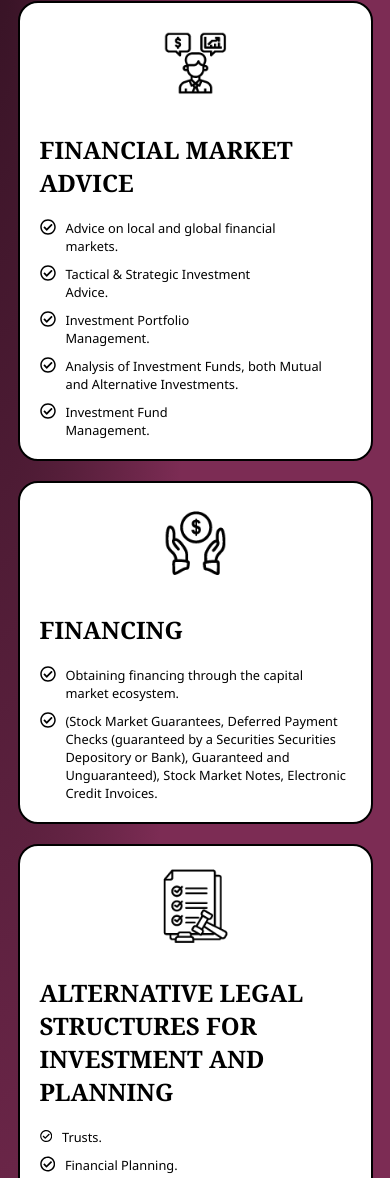
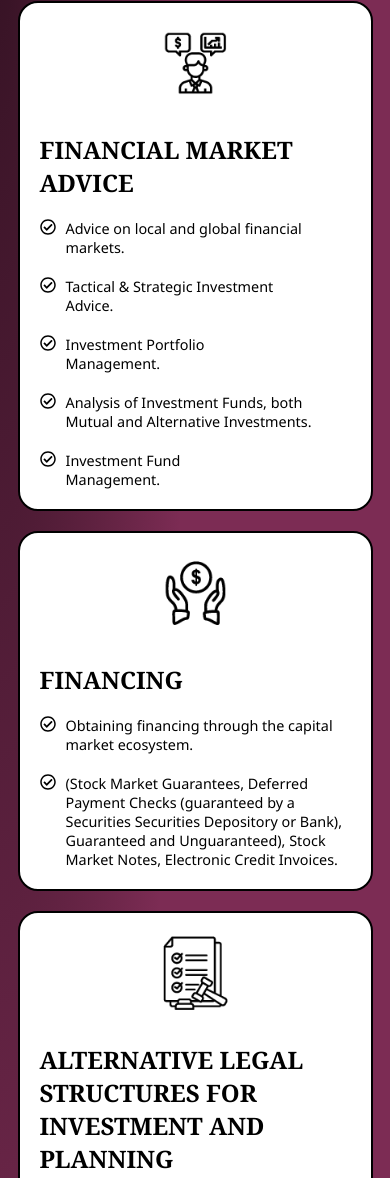
Before and after one commit to agustinurien/capitalagribuisness, an Astro site: page /en/finanzas/Finanzas in a window 390 px wide. Shown: the part 673-1851 px from the top of the page. Built offline with nearby package versions, Linux system fonts and the light colour scheme; Astro itself is replaced by a stand-in of ours; a web font is replaced by a local one.

Commit message:
nosotros change

```diff
--- a/src/components/Hero.astro
+++ b/src/components/Hero.astro
@@ -54,8 +54,8 @@ const translations = await import(`../i18n/locales/${lang}/translation.json`);
   </div>
 
   <div class="asesoramientosContainer">
-    <h3>{translations.hero_subtitulo}</h3>
-    <h4>{translations.hero_slogan}</h4>
+    <h3>{translations.hero_subtitulo} | {translations.hero_slogan}</h3>
+
     <h2 class="and">&</h2>
     <div class="finanzas">
       <a href={`/${lang}/finanzas/Finanzas`}>{translations.navbar_inicio}</a>
--- a/src/pages/[lang]/Nosotros.astro
+++ b/src/pages/[lang]/Nosotros.astro
@@ -351,7 +351,7 @@ const items = [
   .expertiseText li p {
     width: 90%;
     margin: 0px;
-    font-size: 1.1rem;
+    font-size: 1.3rem;
   }
 
   .expertiseImage {
@@ -406,7 +406,7 @@ const items = [
   .experienciaText li p {
     width: 90%;
     margin: 0px;
-    font-size: 1.1rem;
+    font-size: 1.3rem;
   }
   .experienciaImage {
     width: 50%;
@@ -477,7 +477,7 @@ const items = [
   .vision li p {
     width: 90%;
     margin: 0px;
-    font-size: 1.1rem;
+    font-size: 1.3rem;
   }
   .visionImage {
     width: 50%;
@@ -560,7 +560,7 @@ const items = [
     align-items: center;
     flex-wrap: wrap;
     width: fit-content;
-    height: 200vh;
+    height: 220vh;
   }
   .item {
     display: flex;
@@ -630,7 +630,11 @@ const items = [
     width: 85%;
     font-size: 1.1rem;
   }
-
+  @media screen and (max-width: 1250px) {
+    .itemsContainer {
+      height: fit-content;
+    }
+  }
   @media screen and (max-width: 768px) {
     .expertiseContainer {
       width: 90%;
--- a/src/pages/[lang]/finanzas/Finanzas.astro
+++ b/src/pages/[lang]/finanzas/Finanzas.astro
@@ -223,7 +223,7 @@ const items = [
   .item {
     display: flex;
     width: 500px;
-    height: 400px;
+    height: 460px;
     background-color: rgb(255, 255, 255);
     border: 2px solid black;
     border-radius: 20px;
@@ -267,7 +267,7 @@ const items = [
     flex-direction: column;
     justify-content: center;
     align-items: flex-start;
-    gap: 10px;
+    gap: 20px;
     padding: 0px;
     margin: 0px;
   }
@@ -283,7 +283,7 @@ const items = [
     width: 85%;
     font-family: "NotoSansRegular", sans-serif;
     font-weight: 400;
-    font-size: 0.8rem;
+    font-size: 0.9rem;
   }
   @media screen and (max-width: 1052px) {
     .videoContainer {
```
Also changed, not shown: src/pages/index.astro (added).
